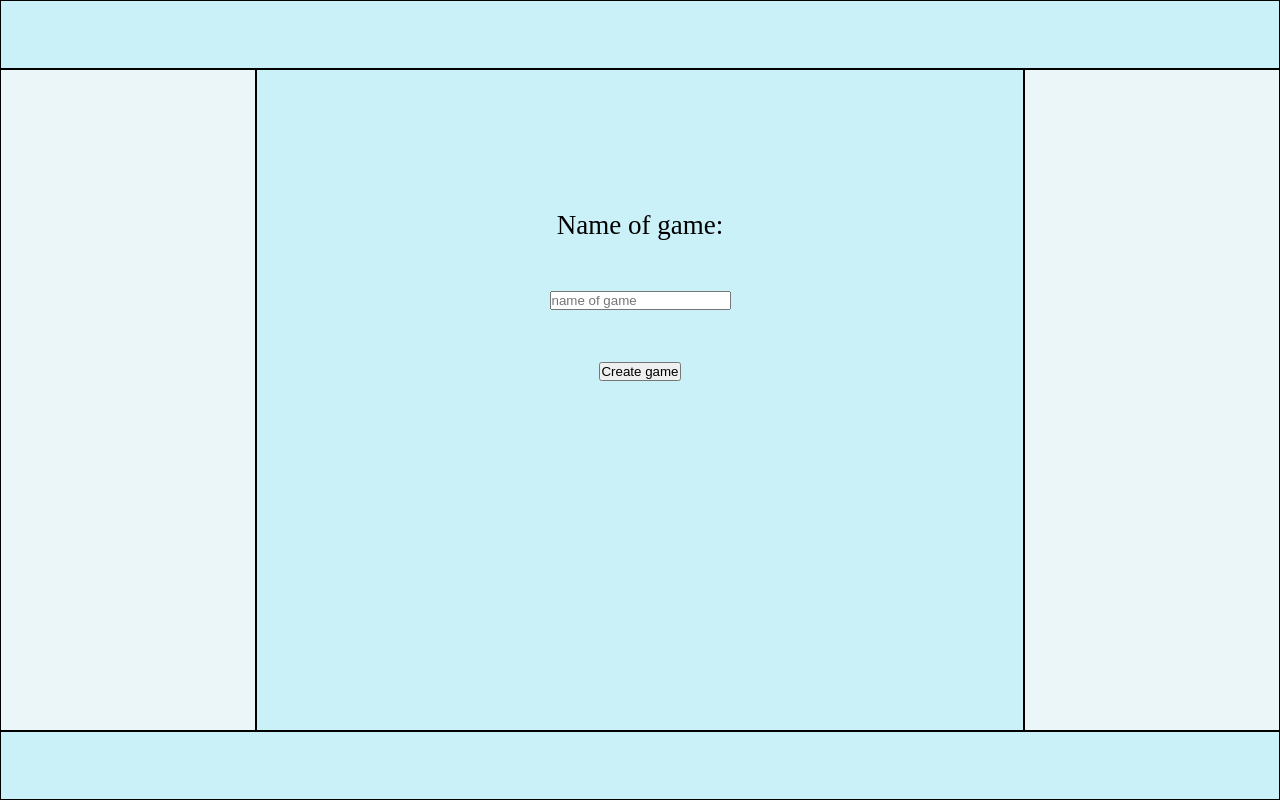
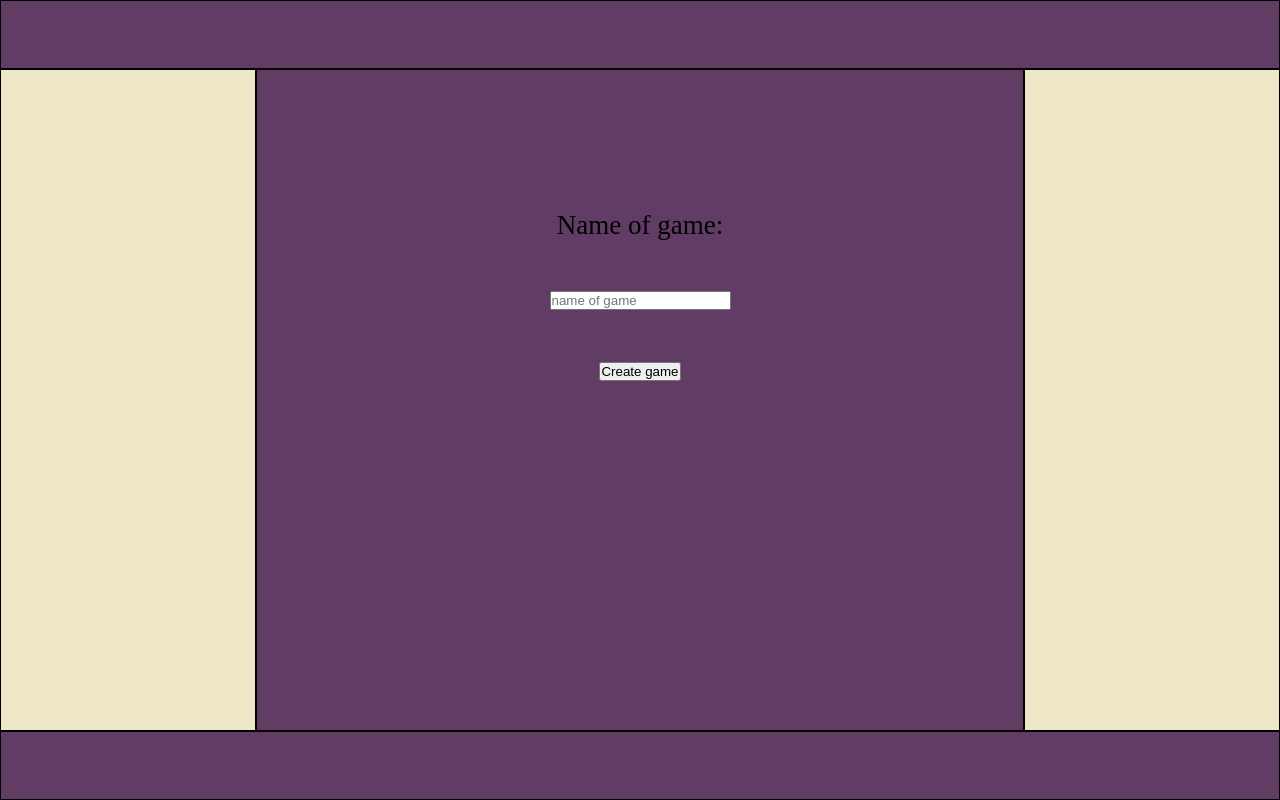
Before and after one commit to StefanStenStark/RorligaTomtRPSFront, a website built with Parcel: page RPS/FourthPage/FourthPage.html in a window 1280 px wide. Built offline with nearby package versions, Linux system fonts and the light colour scheme.

Commit message:
Färg och form i fyran

```diff
--- a/RPS/FourthPage/FourthPage.css
+++ b/RPS/FourthPage/FourthPage.css
@@ -60,21 +60,21 @@ footer{
 
 header{
   grid-area: header;
-  background-color: #caf0f8;
+  background-color: #613d65;
 }
 nav{
   grid-area: nav;
-  background-color: #eaf6f8;
+  background-color: #efe8c8;
 }
 main{
   grid-area: main;
-  background-color: #caf0f8;
+  background-color: #613d65;
 }
 aside{
   grid-area: aside;
-  background-color: #eaf6f8;
+  background-color: #efe8c8;
 }
 footer{
   grid-area: footer;
-  background-color: #caf0f8;
+  background-color: #613d65;
 }
```
